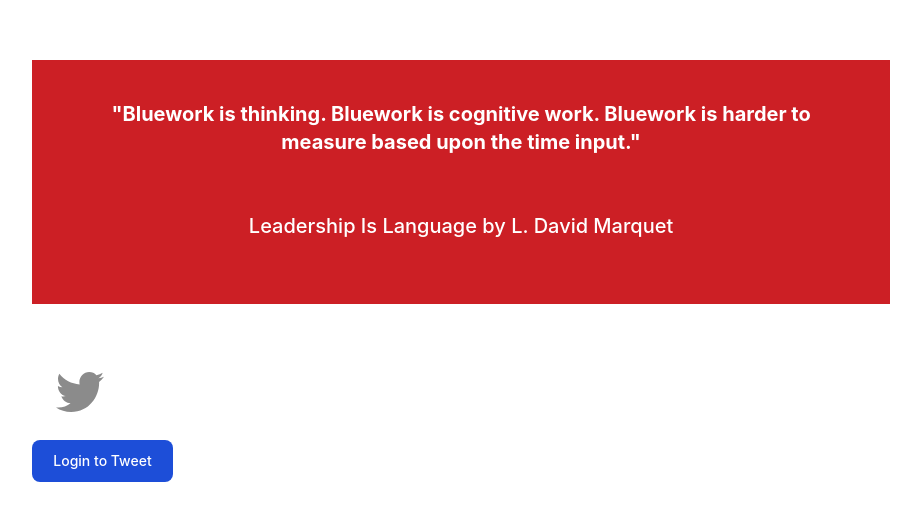
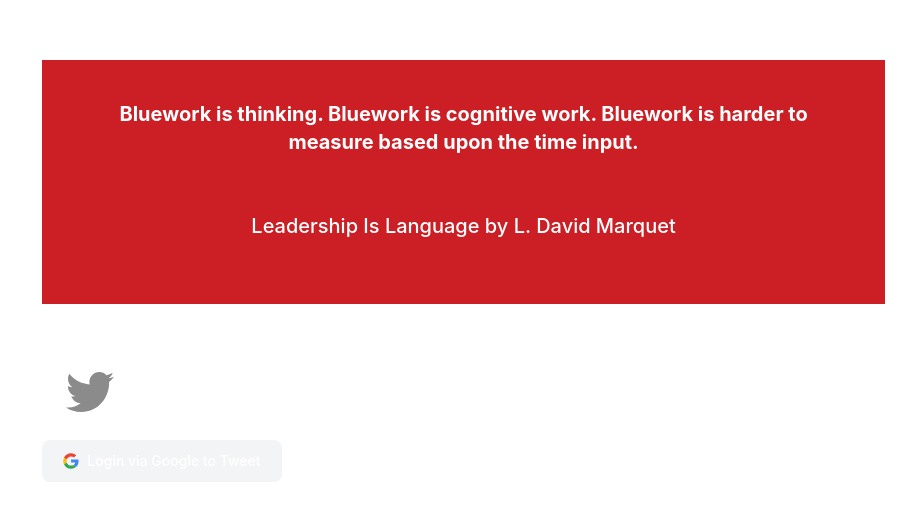
Before and after one commit to mel3kings/qoutes, a Svelte app: page / in a window 1280 px wide. Shown: the part 125-646 px from the top of the page, without its empty margins (36-957 px from the left). Built offline with nearby package versions, Linux system fonts and the light colour scheme.

Commit message:
feat: Add Google logo for login button

```diff
--- a/src/App.svelte
+++ b/src/App.svelte
@@ -1,5 +1,6 @@
 <script>
   import twitterLogo from "./assets/twitter.svg";
+  import googleLogo from "./assets/google-color.svg"
   import values from "./data.json";
   import { onMount } from "svelte";
   import auth from "./authService";
@@ -35,7 +36,7 @@
     class="{randomEntry.class} h-4/6 lg:w-3/4 md:w-full sm:w-full shadow-md p-10"
   >
     <div class="text-xl font-bold">
-      "{randomEntry.qoute}" <br /><br /><br />
+      {randomEntry.qoute} <br /><br /><br />
       <p class="font-medium">{randomEntry.book}</p>
     </div>
     <br />
@@ -58,8 +59,16 @@
         >
         <button
           type="button"
-          class="text-white bg-blue-700 hover:bg-blue-800 focus:ring-4 focus:ring-blue-300 font-medium rounded-lg text-sm px-5 py-2.5 mr-2 mb-2 dark:bg-blue-600 dark:hover:bg-blue-700 focus:outline-none dark:focus:ring-blue-800"
-          on:click={login}>Login to Tweet</button
+          class="flex text-white font-black bg-gray-100 hover:bg-gray-800 focus:ring-4 focus:ring-gray-300
+          font-medium rounded-lg text-sm px-5 py-2.5 mr-2 mb-2 dark:bg-gray-600 dark:hover:bg-gray-700
+          focus:outline-none dark:focus:ring-gray-800"
+          on:click={login}>
+          <img
+            src={googleLogo}
+            class="h-5 w-6 pr-2"
+            alt="Google Logo"
+          />
+          Login via Google to Tweet</button
         >
       {:else}
         <a
@@ -71,7 +80,7 @@
         >
         <button
           type="button"
-          class="text-gray-900 bg-white border border-gray-300 focus:outline-none hover:bg-gray-100 focus:ring-4 focus:ring-gray-200 font-medium rounded-lg text-sm px-5 py-2.5 mr-2 mb-2 dark:bg-gray-800 dark:text-white dark:border-gray-600 dark:hover:bg-gray-700 dark:hover:border-gray-600 dark:focus:ring-gray-700"
+          class="text-gray-900 bg-white font-black border border-gray-300 focus:outline-none hover:bg-gray-100 focus:ring-4 focus:ring-gray-200 font-medium rounded-lg text-sm px-5 py-2.5 mr-2 mb-2 dark:bg-gray-800 dark:text-white dark:border-gray-600 dark:hover:bg-gray-700 dark:hover:border-gray-600 dark:focus:ring-gray-700"
           on:click={logout}>Log Out</button
         >
       {/if}
--- a/src/app.css
+++ b/src/app.css
@@ -139,7 +139,7 @@ button:focus-visible {
   box-shadow: 5px 5px 5px #ffffff;
 }
 .art-of-war {
-  color: #af9157;
+  color: #dfd8ca;
   background-color: #d32e3d;
   box-shadow: 5px 5px 5px #af9157;
 }
@@ -205,7 +205,7 @@ button:focus-visible {
 }
 .freakonomics {
   color: #f09018;
-  background-color: #78a248;
+  background-color: #192b03;
   box-shadow: 5px 5px 5px #f09018;
 }
 .ego-enemy {
@@ -269,8 +269,8 @@ button:focus-visible {
   box-shadow: 5px 5px 5px #a81631;
 }
 .art-of-seduction {
-  color: #b89e43;
-  background-color: #e1386c;
+  color: #b2aa8e;
+  background-color: #a50d3b;
   box-shadow: 5px 5px 5px #b89e43;
 }
 .david-goliath {
@@ -311,7 +311,7 @@ button:focus-visible {
 .power-of-habit {
   color: #0a0a0a;
   background-color: #ffffff;
-  box-shadow: 5px 5px 5px #0a0a0a;
+  box-shadow: 5px 5px 5px #af9c9c;
 }
 .mindset {
   color: #5fb1c3;
@@ -381,17 +381,17 @@ button:focus-visible {
 .win-friends {
   color: #272002;
   background-color: #97b5c8;
-  box-shadow: 5px 5px 5px #272002;
+  box-shadow: 5px 5px 5px #9d8a37;
 }
 .split-difference {
   color: #272002;
   background-color: #f6e603;
-  box-shadow: 5px 5px 5px #272002;
+  box-shadow: 5px 5px 5px #a3a29c;
 }
 .nudge {
   color: #272002;
   background-color: #f6e603;
-  box-shadow: 5px 5px 5px #272002;
+  box-shadow: 5px 5px 5px #9d8a37;
 }
 .algorithms {
   color: #f6e603;
@@ -406,12 +406,12 @@ button:focus-visible {
 .do-hard-things {
   color: #272002;
   background-color: #ffffff;
-  box-shadow: 5px 5px 5px #272002;
+  box-shadow: 5px 5px 5px #9d8a37;
 }
 .factfulness {
   color: #272002;
   background-color: #ffffff;
-  box-shadow: 5px 5px 5px #272002;
+  box-shadow: 5px 5px 5px #9d8a37;
 }
 .fooled-by-randomness {
   color: #ffffff;
@@ -426,7 +426,7 @@ button:focus-visible {
 .never-finished {
   color: #272002;
   background-color: #ffffff;
-  box-shadow: 5px 5px 5px #272002;
+  box-shadow: 5px 5px 5px #9d8a37;
 }
 .stumbling-happines {
   color: #e45992;
@@ -446,7 +446,7 @@ button:focus-visible {
 .outliers {
   color: #282828;
   background-color: #ffffff;
-  box-shadow: 5px 5px 5px #282828;
+  box-shadow: 5px 5px 5px #9d8a37;
 }
 .software-craftsman {
   color: #ffffff;
```
Also changed, not shown: src/assets/google-color.svg (added).
